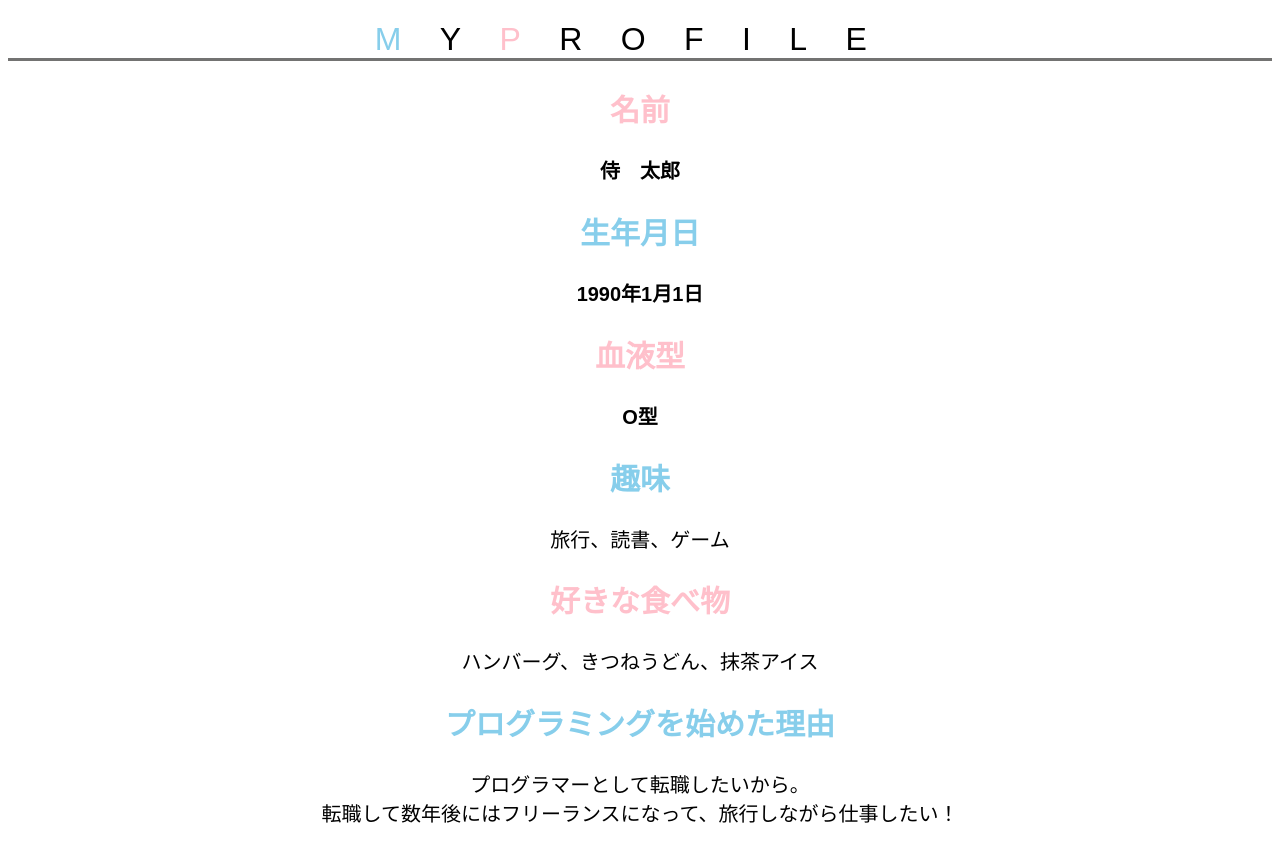
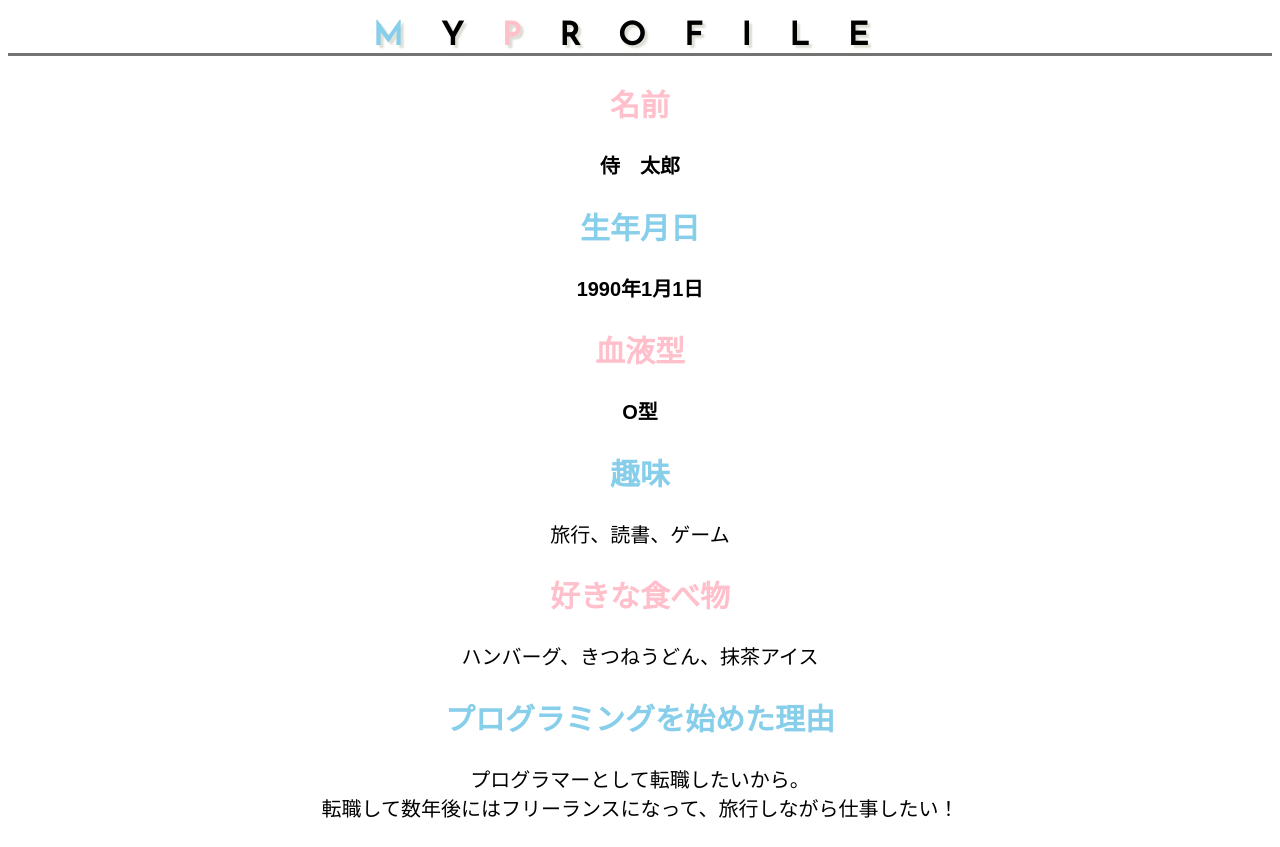
Before and after one commit to yama-prmx/html-css-basic-kadai, a plain HTML site: page kadai_015/kadai_015.html in a window 1280 px wide. Drawn offline with Linux system fonts and the light colour scheme.

Commit message:
再提出

```diff
--- a/kadai_015/style.css
+++ b/kadai_015/style.css
@@ -10,13 +10,13 @@ body{
     color: rgb(255, 192, 203);
 }
 h1{
-    font-family: "Noto Sans JP", sans-serif;
+    font-family: "Josefin Sans", sans-serif;
     font-optical-sizing: auto;
-    font-weight: 400;
+    font-weight: weight;
     font-style: normal;
     font-size:2rem ;
-    letter-spacing: 1.2em;
-    text-shadow: 10 10 10 10;
+    letter-spacing : 1.2em;
+    text-shadow:3px 3px 2px rgb(221, 221, 213);
     border-bottom: solid 3px rgb(115, 115, 114);
 }
 #basic p{
```
